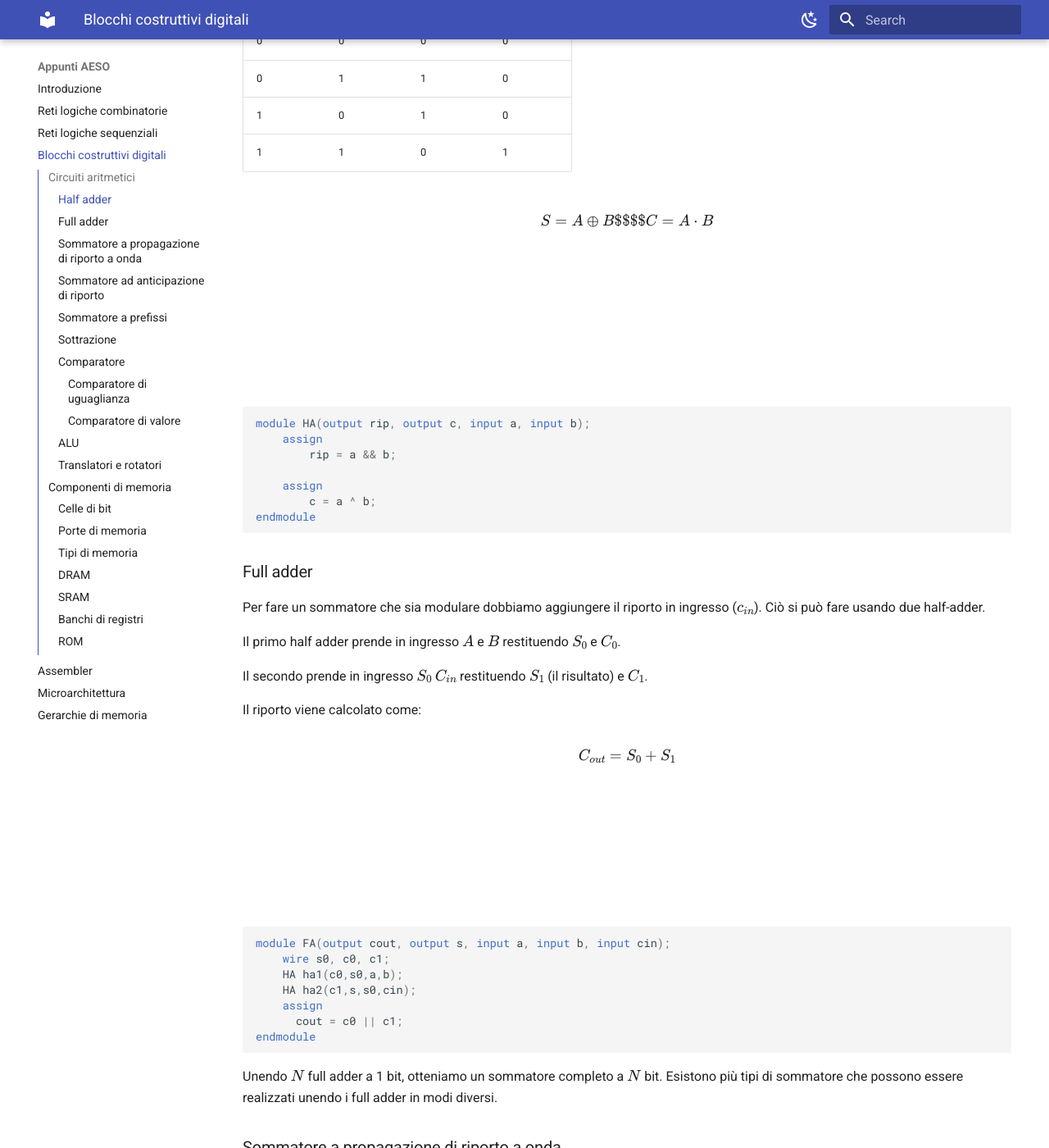
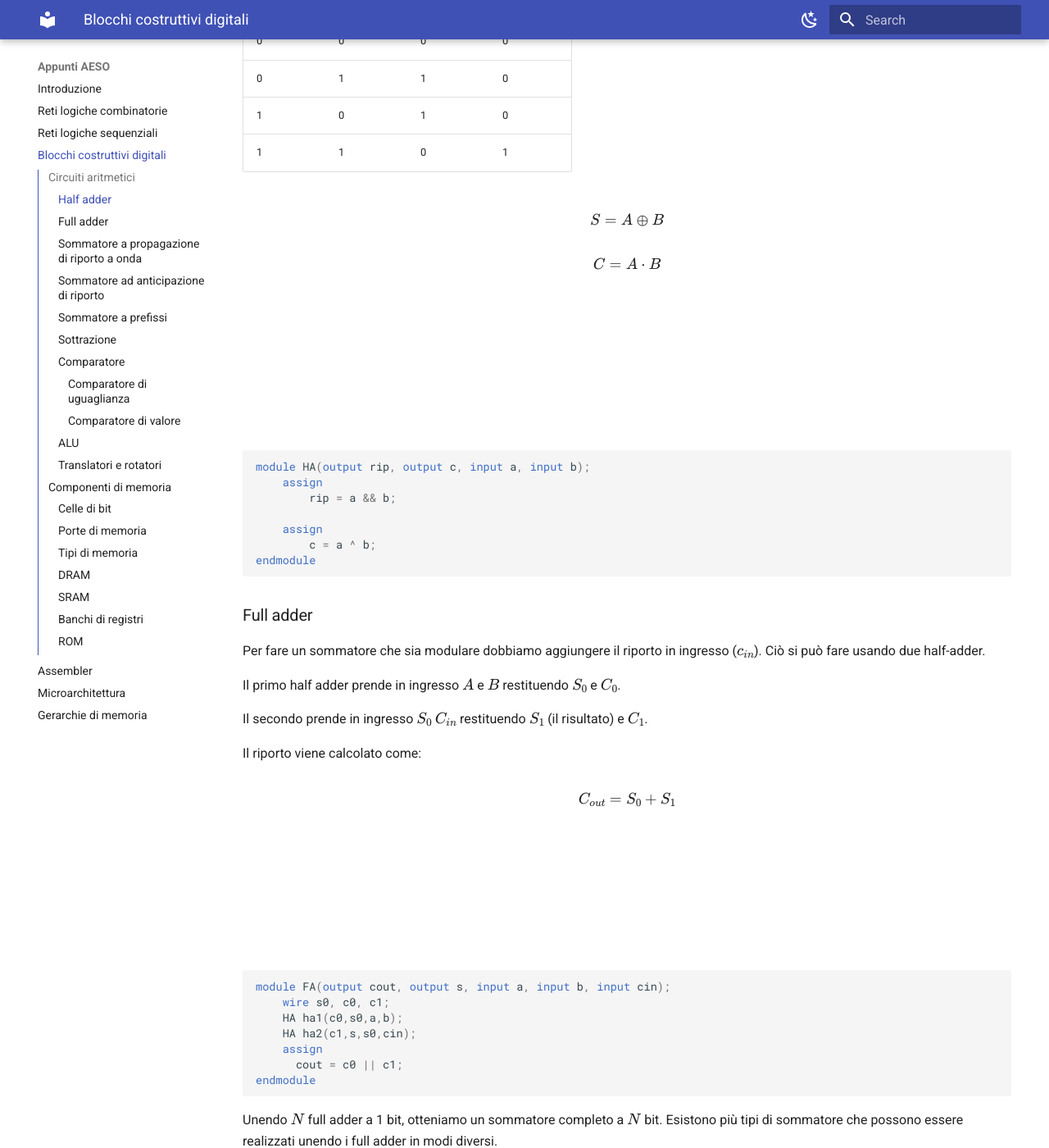
Before and after one commit to Firi0n/appunti-AESO, an MkDocs documentation site: the page built from docs/04_blocchi_costruttivi_digitali.md, in a window 1280 px wide and 1400 px high, scrolled down 511 px. Shown: the whole window at 82% size. Built offline with MkDocs 1.6.1 and Material for MkDocs 9.7.7, drawn with Linux system fonts in a browser that asks for light colours; some of the changed text lies outside the part shown.

Commit message:
correct error

```diff
--- a/docs/04_blocchi_costruttivi_digitali.md
+++ b/docs/04_blocchi_costruttivi_digitali.md
@@ -16,6 +16,7 @@ L'half adder è un circuito che prende due bit ($A$ e $B$) in ingresso e restitu
 | 1   | 1   | 0   | 1   |
 
 $$S=A\oplus B$$
+
 $$C=A\cdot B$$
 
 ![](./img/half_adder.drawio.svg)
--- /dev/null
+++ b/docs/overrides/main.css
@@ -0,0 +1,3 @@
+.md-footer {
+	display: none !important;
+}
--- /dev/null
+++ b/docs/overrides/main.html
@@ -0,0 +1,17 @@
+{% extends "base.html" %} {% block content %} {{ super() }}
+
+<div style="display: flex; justify-content: space-between; margin-top: 2em">
+	{% if page.previous_page %}
+	<a
+		href="{{ page.previous_page.url | url }}"
+		class="md-button md-button--primary"
+	>
+		⬅️ {{ page.previous_page.title }}
+	</a>
+	{% endif %} {% if page.next_page %}
+	<a href="{{ page.next_page.url | url }}" class="md-button md-button--primary">
+		{{ page.next_page.title }} ➡️
+	</a>
+	{% endif %}
+</div>
+{% endblock %}
--- a/mkdocs.yml
+++ b/mkdocs.yml
@@ -1,8 +1,8 @@
 site_name: Appunti AESO
 theme:
   name: material
+  custom_dir: docs/overrides
   features:
-    - navigation.instant
     - navigation.sections
     - toc.integrate # Abilita il TOC (indice automatico)
   palette:
@@ -31,6 +31,9 @@ markdown_extensions:
 extra_javascript:
   - https://cdnjs.cloudflare.com/ajax/libs/mathjax/3.2.2/es5/tex-mml-chtml.js
 
+extra_css:
+  - overrides/main.css
+
 # Navigazione del sito
 nav:
   - Introduzione: 01_introduzione.md
```
